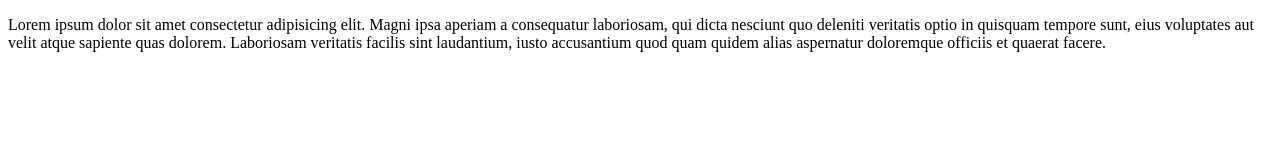
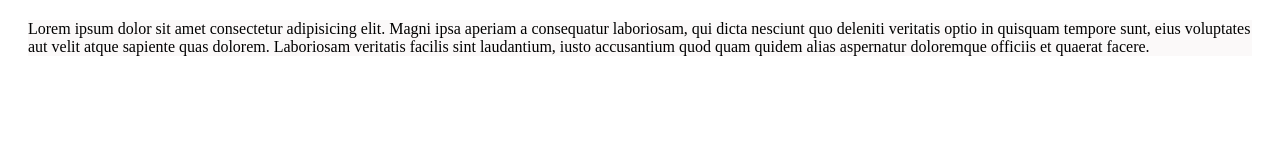
Before and after one commit to Dipto-shaha/ForGitPractice, a plain HTML site: page index.html in a window 1280 px wide. Drawn offline with Linux system fonts and the light colour scheme.

Commit message:
ToCheckCSSisWorking

```diff
--- a/index.html
+++ b/index.html
@@ -5,6 +5,7 @@
     <meta http-equiv="X-UA-Compatible" content="IE=edge" />
     <meta name="viewport" content="width=device-width, initial-scale=1.0" />
     <title>Git Practice Project</title>
+    <link rel="stylesheet" href="Styles/style.css" />
   </head>
   <body>
     <p>
```
